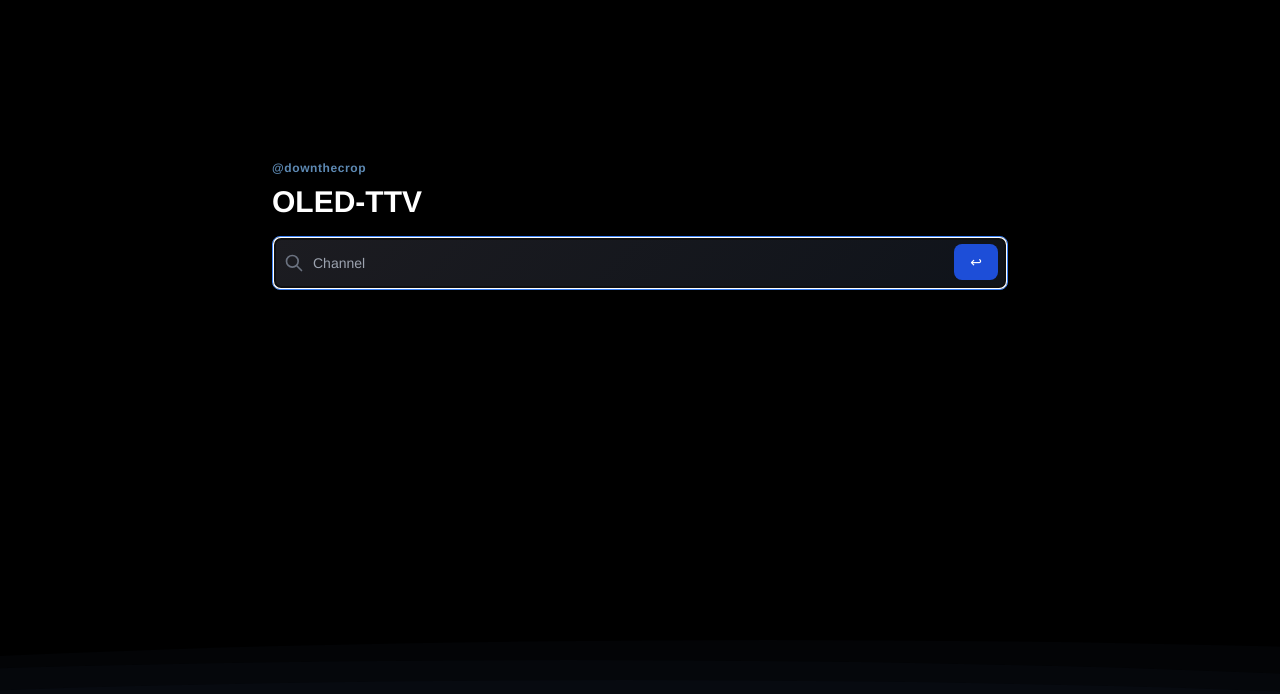
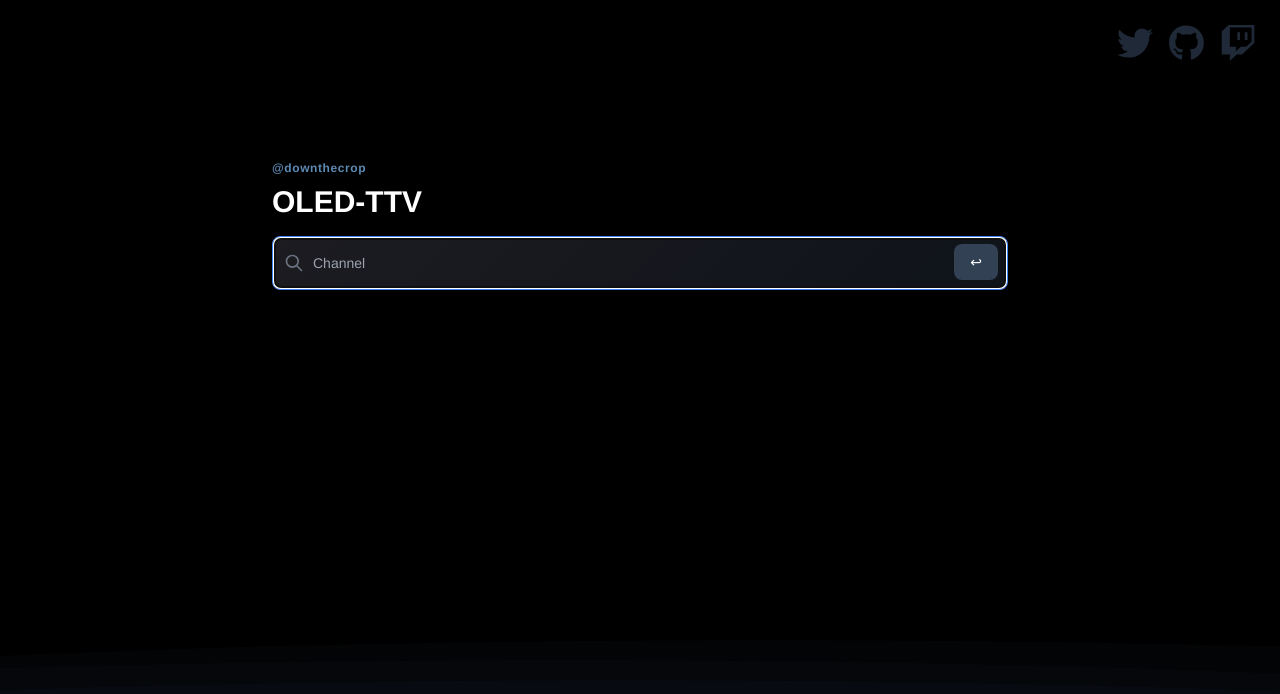
Before and after one commit to downthecrop/OLED-TTV, a Vue app: page / in a window 1280 px wide. Shown: the top 694 px of the page. Built offline with nearby package versions, Linux system fonts and the light colour scheme.

Commit message:
add branding

```diff
--- a/package.json
+++ b/package.json
@@ -9,6 +9,7 @@
   },
   "dependencies": {
     "@fortawesome/fontawesome-svg-core": "^6.2.1",
+    "@fortawesome/free-brands-svg-icons": "^6.2.1",
     "@fortawesome/free-solid-svg-icons": "^6.2.1",
     "@fortawesome/vue-fontawesome": "^3.0.2",
     "@vitejs/plugin-vue": "^4.0.0",
--- a/src/main.js
+++ b/src/main.js
@@ -7,12 +7,13 @@ import { library } from '@fortawesome/fontawesome-svg-core'
 
 /* import font awesome icon component */
 import { FontAwesomeIcon } from '@fortawesome/vue-fontawesome'
+import { faGithub, faTwitter, faTwitch } from "@fortawesome/free-brands-svg-icons";
 
 /* import specific icons */
 import { faGear } from '@fortawesome/free-solid-svg-icons'
 
 /* add icons to the library */
-library.add(faGear)
+library.add(faGear, faTwitch, faTwitter, faGithub)
 
 const app = createApp(App).use(router).component('font-awesome-icon', FontAwesomeIcon)
 app.mount('#app')
--- a/src/views/Home.vue
+++ b/src/views/Home.vue
@@ -3,6 +3,24 @@
     <div class="wave"></div>
     <div class="wave"></div>
     <div class="wave"></div>
+  </div>
+  <div class="top-6 right-6 fixed text-4xl text-gray-800">
+
+    <li class="inline-block">
+      <a target="_new" href="https://twitter.com/downthecrop">
+        <font-awesome-icon icon="fa-brands fa-twitter" />
+      </a>
+    </li>
+    <li class="inline-block">
+      <a target="_new" href="https://github.com/downthecrop">
+        <font-awesome-icon icon="fa-brands fa-github" />
+      </a>
+    </li>
+    <li class="inline-block">
+      <a target="_new" href="https://www.twitch.tv/downthecrop">
+        <font-awesome-icon icon="fa-brands fa-twitch" />
+      </a>
+    </li>
   </div>
   <div class="max-w-5xl p-36 pt-40 mx-auto">
     <div class="mb-2 text-xs tracking-wider font-semibold" style="color: rgb(93, 137, 179);">@downthecrop</div>
@@ -22,7 +40,7 @@
           style="background: linear-gradient(135deg, rgb(28, 28, 33) 0%, rgb(15, 19, 26) 100%); color: rgb(221, 232, 240);"
           :placeholder="placeholder" required>
         <button type="submit"
-          class="text-white absolute right-2.5 bottom-2.5 bg-blue-700 hover:bg-blue-800 focus:ring-4 focus:outline-none focus:ring-blue-300 font-medium rounded-lg text-sm px-4 py-2 dark:bg-slate-500 dark:hover:bg-blue-700 dark:focus:ring-blue-800">&#x21A9;</button>
+          class="text-white absolute right-2.5 bottom-2.5 bg-slate-700 hover:bg-slate-800 focus:ring-4 focus:outline-none focus:ring-blue-300 font-medium rounded-lg text-sm px-4 py-2 dark:bg-slate-500 dark:hover:bg-slate-700 dark:focus:ring-blue-800">&#x21A9;</button>
       </div>
     </form>
   </div>
```
Also changed, not shown: 1 other file (tests, documents, lock files or other folders).
